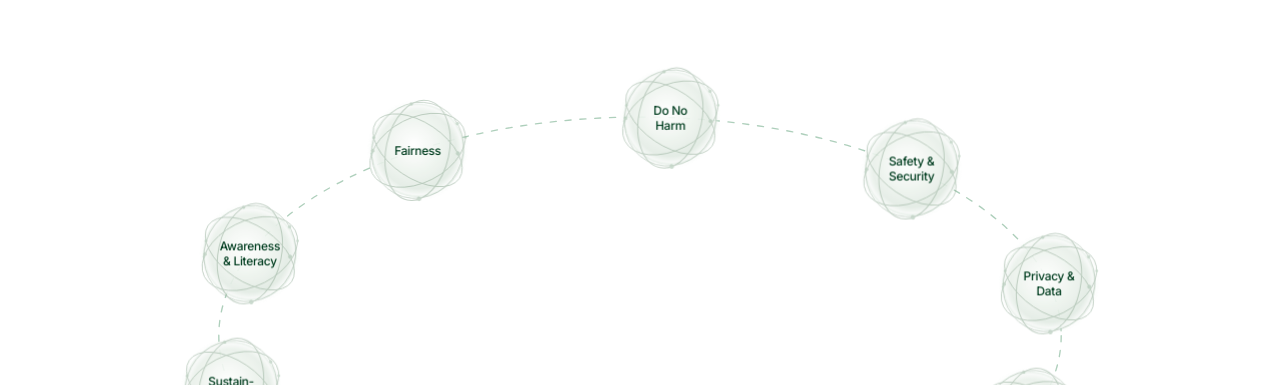
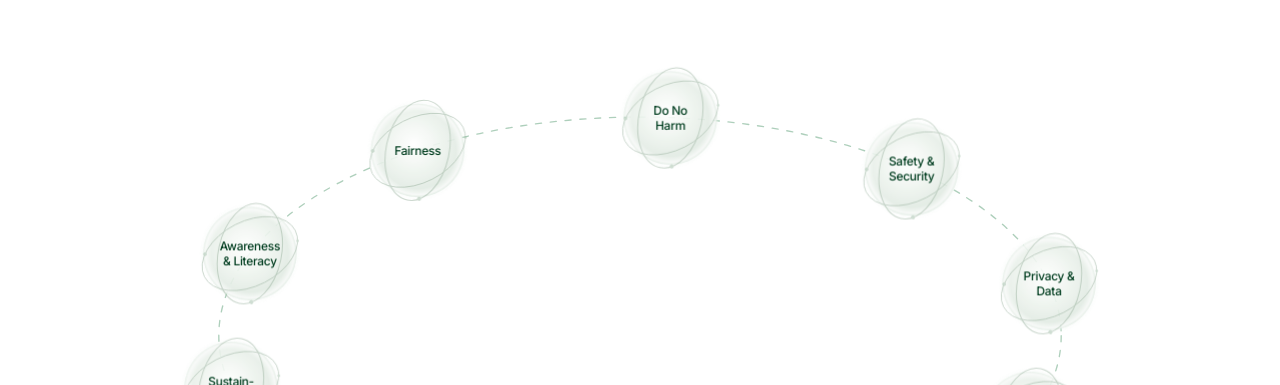
Before and after one commit to abdullahf-77/ethical-ai-journal, a React (Vite) app in the folder frontend/: page /taxonomy in a window 1280 px wide. Shown: the part 401-786 px from the top of the page. Built offline with nearby package versions, Linux system fonts and the light colour scheme.

Commit message:
PlanetOrb: reduce to two crossing rings per planet
Four rings read as clutter at a ~104px planet. Keeps one flat and one
upright ring so the motif is still legible, drops the other two along
with their dots, and eases the ring opacity slightly.

```diff
--- a/frontend/src/components/taxonomy/PlanetOrb.tsx
+++ b/frontend/src/components/taxonomy/PlanetOrb.tsx
@@ -63,38 +63,21 @@ export function PlanetOrb({ uid }: { uid: string | number }) {
         <circle r="432" fill="none" stroke="#ffffff" strokeWidth="11" opacity="0.5" filter={`url(#${blur})`} />
         <circle r="432" fill="none" stroke="#c8d8cb" strokeWidth="1.5" opacity="0.45" />
 
-        {/* thin crossing orbit rings; each dot is inside its ring's rotated
-            group so it lands exactly on that ellipse's path */}
-        <g stroke="#7f9d85" fill="#8db095" opacity="0.5">
+        {/* Two thin crossing orbit rings — one flat, one upright. The
+            reference artwork uses four, but at this size they read as
+            clutter, so this keeps just enough to suggest the motif. Each
+            dot sits inside its ring's rotated group so it lands exactly on
+            that ellipse's path. */}
+        <g stroke="#7f9d85" fill="#8db095" opacity="0.45">
           <g transform="rotate(-27)">
             <ellipse rx="472" ry="300" fill="none" strokeWidth="1" vectorEffect="non-scaling-stroke" />
             <circle cx="-372" cy="-184" r="17" stroke="none" />
             <circle cx="447" cy="96" r="13" stroke="none" />
           </g>
 
-          <g transform="rotate(34)">
-            <ellipse rx="466" ry="258" fill="none" strokeWidth="1" vectorEffect="non-scaling-stroke" />
-            <circle cx="-402" cy="130" r="14" stroke="none" />
-            <circle cx="326" cy="-184" r="19" stroke="none" />
-          </g>
-
           <g transform="rotate(12)">
             <ellipse rx="292" ry="470" fill="none" strokeWidth="1" vectorEffect="non-scaling-stroke" />
-            <circle cx="-146" cy="-407" r="15" stroke="none" />
-            <circle cx="106" cy="437" r="21" stroke="none" />
-          </g>
-
-          <g transform="rotate(-62)">
-            <ellipse
-              rx="452"
-              ry="418"
-              fill="none"
-              strokeWidth="1"
-              opacity="0.8"
-              vectorEffect="non-scaling-stroke"
-            />
-            <circle cx="-226" cy="-362" r="12" stroke="none" />
-            <circle cx="391" cy="209" r="15" stroke="none" />
+            <circle cx="106" cy="437" r="19" stroke="none" />
           </g>
         </g>
       </g>
```
